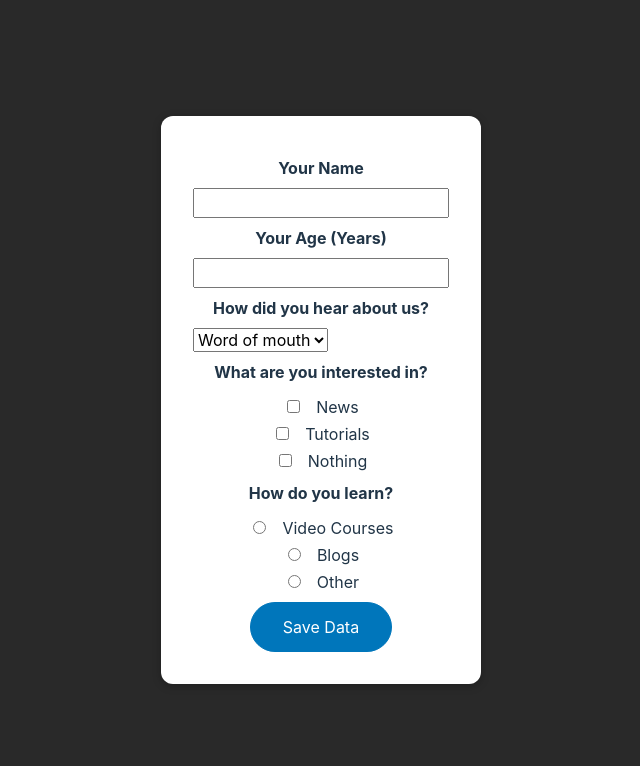
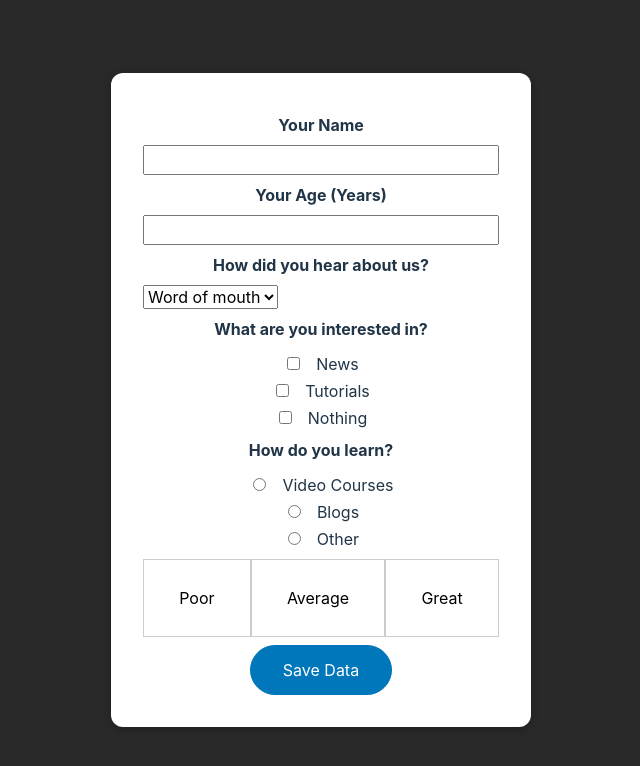
Before and after one commit to daedalus1215/upgraded-lamp, a Vue app: page / in a window 1280 px wide. Shown: the top 766 px of the page, without its empty margins (319-959 px from the left). Built offline with nearby package versions, Linux system fonts and the light colour scheme.

Commit message:
pass in value into rating-control comp

```diff
--- /dev/null
+++ b/src/components/RatingControl.vue
@@ -0,0 +1,59 @@
+<template>
+    <ul>
+        <li :class="{active: activeOption === 'poor'}"><button type="button" @click="activate('poor')">Poor</button></li>
+        <li :class="{active: activeOption === 'average'}"><button type="button" @click="activate('average')">Average</button></li>
+        <li :class="{active: activeOption === 'great'}"><button type="button" @click="activate('great')">Great</button></li>
+    </ul>
+</template>
+
+<script>
+export default {
+    props: ['modelValue'],
+    emits: ['update:modelValue'],
+    data() {
+        return {
+            activeOption: this.modelValue
+        }
+    },
+    methods: {
+        activate(option) {
+            this.activeOption = option;
+            this.$emit('update:modelValue', option);
+        }
+    }
+}
+</script>
+
+<style scoped>
+.active {
+    border-color: #a00078;
+}
+
+.active button {
+    border-color: #a00078;
+
+}
+
+ul {
+    list-style: none;
+    margin: 0.5rem 0;
+    padding: 0;
+    display: flex;
+}
+
+li {
+    margin: 0 1 rem;
+    border: 1px solid #ccc;
+    padding: 1rem;
+    display: flex;
+    justify-content: center;
+    align-items: center;
+}
+
+button {
+    font: inherit;
+    border: none;
+    background-color: transparent;
+    cursor: pointer;
+}
+</style>
--- a/src/components/TheForm.vue
+++ b/src/components/TheForm.vue
@@ -47,6 +47,9 @@
         <label for="how-other">Other</label>
       </div>
     </div>
+    <div class="form-control">
+      <rating-control v-model="rating"></rating-control>
+    </div>
     <div>
       <button>Save Data</button>
     </div>
@@ -56,8 +59,12 @@
 
 <script>
 import { setTransitionHooks } from 'vue';
+import RatingControl from './RatingControl.vue';
 
 export default {
+  components: {
+    RatingControl
+  },
   data() {
     return {
       userName: '',
@@ -65,7 +72,8 @@
       referrer: 'wom',
       interest: [],
       how: null,
-      userNameValidity: 'valid'
+      userNameValidity: 'valid',
+      rating: null
     }
   },
   methods: {
@@ -80,6 +88,8 @@
       console.log('how: ', this.how);
       this.interest = [];
       this.how = null;
+      console.log('Rating', this.rating)
+      this.rating = null;
     },
     validateInput() {
       if (this.userName === '') {
```
